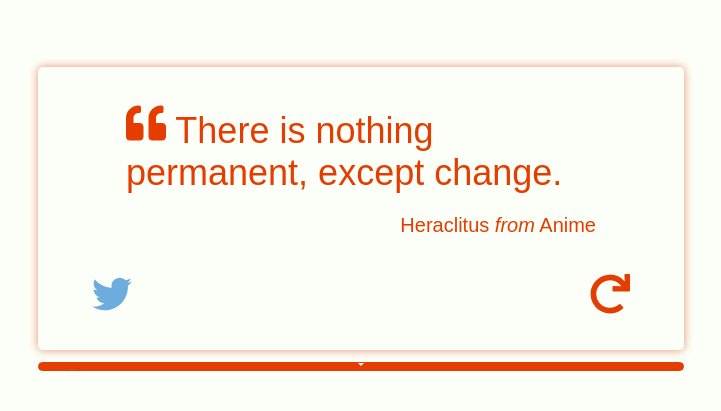
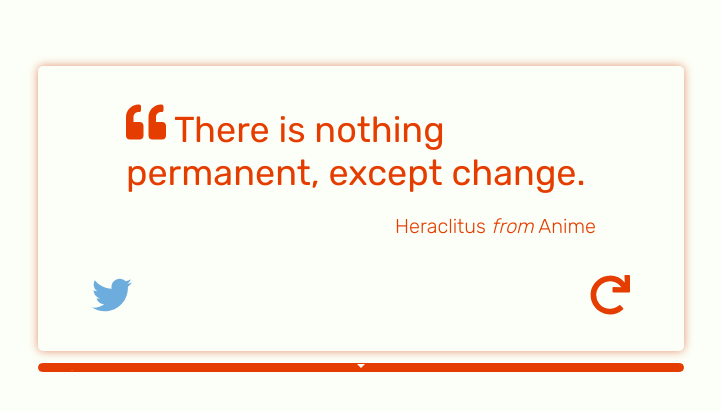
Before and after one commit to lav-lav-r/anime-quotes, a Svelte app: page / in a window 1280 px wide. Shown: the part 181-592 px from the top of the page, without its empty margins (279-1000 px from the left). Built offline with nearby package versions, Linux system fonts and the light colour scheme.

Commit message:
Adjust Font Weight

```diff
--- a/public/index.html
+++ b/public/index.html
@@ -6,7 +6,7 @@
 
 	<title>Svelte app</title>
 
-	<!-- <link href="https://fonts.googleapis.com/css2?family=Rubik:wght@300;400&display=swap" rel="stylesheet">  -->
+	<link href="https://fonts.googleapis.com/css2?family=Rubik:wght@300;400&display=swap" rel="stylesheet">
 	<link rel='icon' type='image/png' href='/favicon.png'>
 	<link rel='stylesheet' href='/build/bundle.css'>
 
--- a/src/components/Quote.svelte
+++ b/src/components/Quote.svelte
@@ -70,6 +70,7 @@
 .quote-container > blockquote {
   color: var(--text);
   font-size: 2.25rem;
+  font-weight: 400;
   margin-top: 0;
   margin-bottom: 1rem;
  }
@@ -78,6 +79,7 @@
   padding-right: 2em;
   padding-bottom: 1rem;
   font-size: 1.25rem;
+  font-weight: 300;
  }
 .icon-container {
   display: flex;
```
